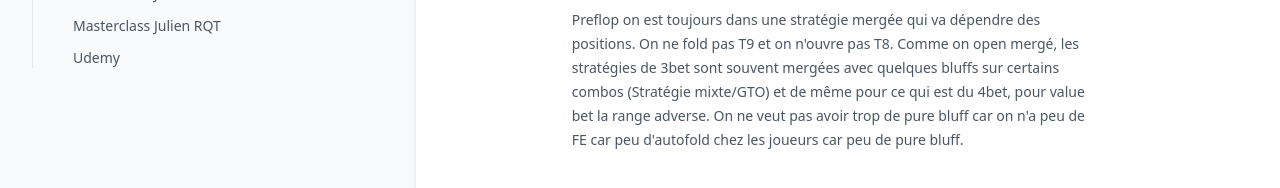
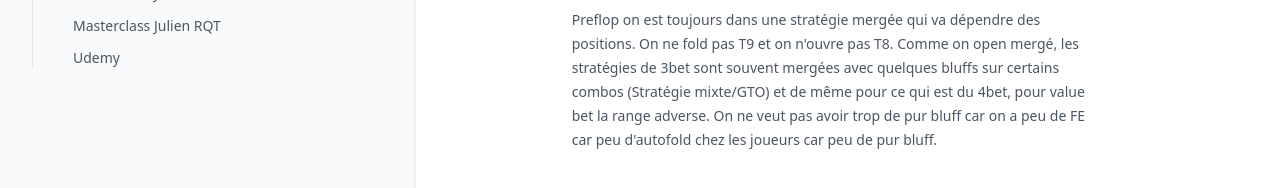
Before and after one commit to greglejeune/ebook, a Jekyll site: the page built from _poker/2021-09-10-preflop.md, in a window 1280 px wide. Shown: the part 408-596 px from the top of the page. Built offline with Jekyll 4.4.1, drawn with Linux system fonts in a browser that asks for light colours.

Commit message:
Update 2021-09-10-preflop.md

```diff
--- a/_poker/2021-09-10-preflop.md
+++ b/_poker/2021-09-10-preflop.md
@@ -22,5 +22,5 @@ Quelques conseils :
 </ul>
 
 <p>
-Preflop on est toujours dans une stratégie mergée qui va dépendre des positions. On ne fold pas T9 et on n'ouvre pas T8. Comme on open mergé, les stratégies de 3bet sont souvent mergées avec quelques bluffs sur certains combos (Stratégie mixte/GTO) et de même pour ce qui est du 4bet, pour value bet la range adverse. On ne veut pas avoir trop de pure bluff car on n'a peu de FE car peu d'autofold chez les joueurs car peu de pure bluff.
+Preflop on est toujours dans une stratégie mergée qui va dépendre des positions. On ne fold pas T9 et on n'ouvre pas T8. Comme on open mergé, les stratégies de 3bet sont souvent mergées avec quelques bluffs sur certains combos (Stratégie mixte/GTO) et de même pour ce qui est du 4bet, pour value bet la range adverse. On ne veut pas avoir trop de pur bluff car on a peu de FE car peu d'autofold chez les joueurs car peu de pur bluff.
 </p>
```
